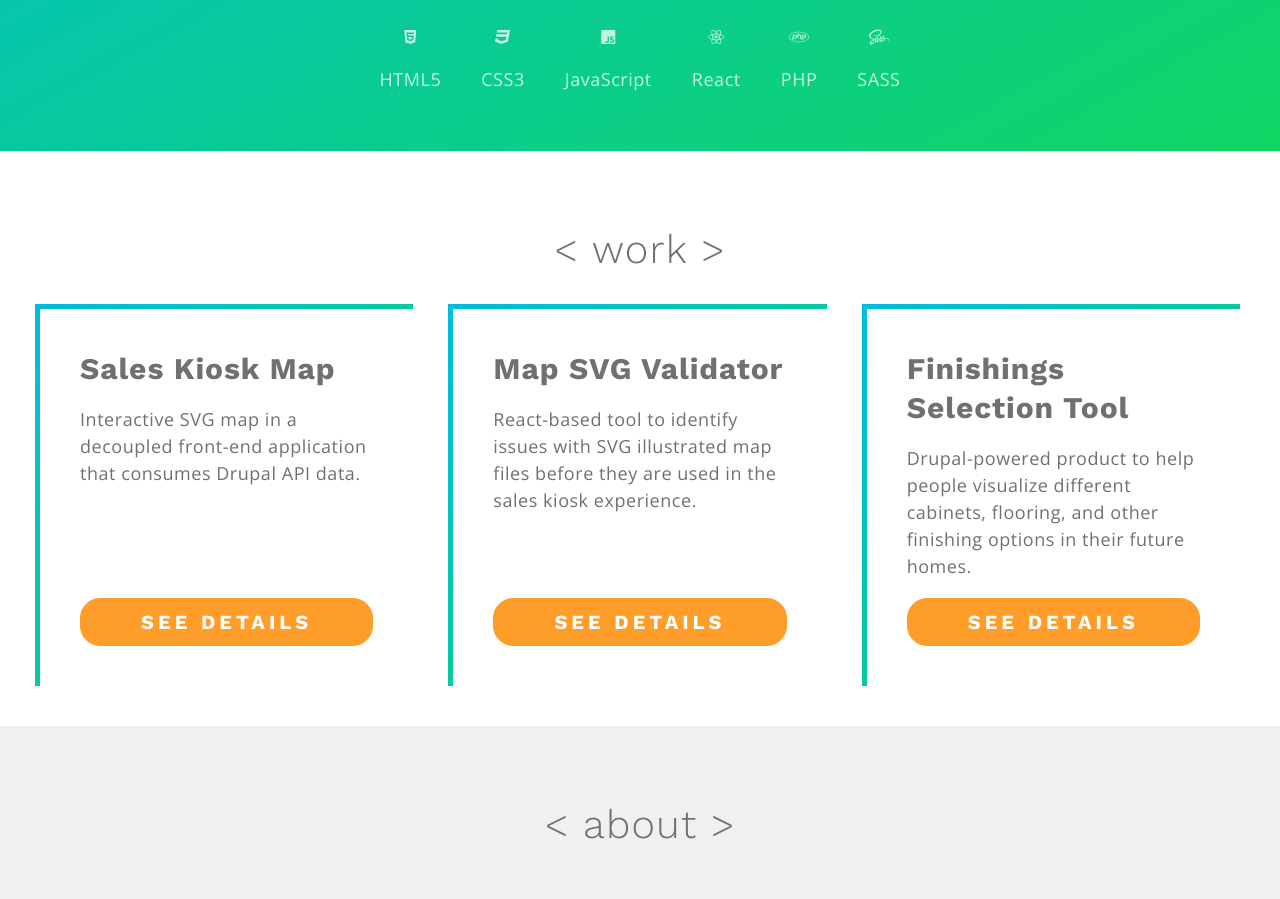
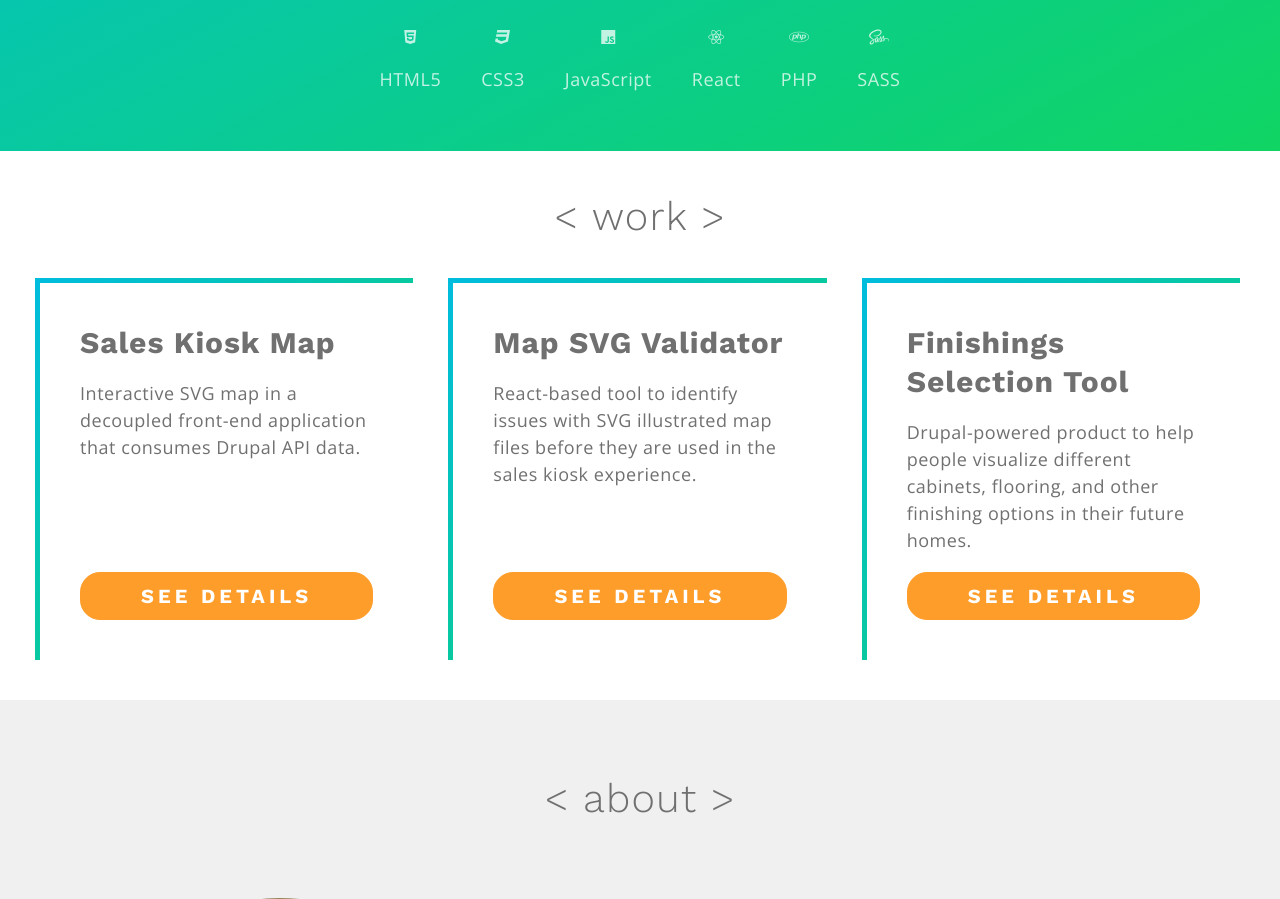
Before and after one commit to SharonHartsell/portfolio-site, a PHP site: page / in a window 1280 px wide. Shown: the part 547-1446 px from the top of the page. Run offline with PHP 8.4, Linux system fonts and the light colour scheme; some libraries are stand-ins or nearby versions.

Commit message:
feat(fst): add imgs

```diff
--- a/css/styles.css
+++ b/css/styles.css
@@ -241,11 +241,17 @@
 
 /* line 5, ../scss/_work.scss */
 .work_sectionTitle {
+  margin: 0;
   text-align: center;
   color: #707070;
 }
 
-/* line 10, ../scss/_work.scss */
+/* line 12, ../scss/_work.scss */
+.work_sectionTitle + .work_projectList {
+  margin-top: 40px;
+}
+
+/* line 16, ../scss/_work.scss */
 .work_projectList {
   display: -webkit-flex;
   display: flex;
@@ -256,7 +262,7 @@
   list-style: none;
 }
 
-/* line 19, ../scss/_work.scss */
+/* line 25, ../scss/_work.scss */
 .work_projectListItem {
   -webkit-flex: 1;
   flex: 1;
@@ -271,7 +277,7 @@
   background: white;
   padding: 40px;
 }
-/* line 29, ../scss/_work.scss */
+/* line 35, ../scss/_work.scss */
 .work_projectListItem:before {
   content: '';
   display: block;
@@ -290,23 +296,23 @@
   transition: transform 0.5s;
   z-index: -1;
 }
-/* line 44, ../scss/_work.scss */
+/* line 50, ../scss/_work.scss */
 .work_projectListItem + .work_projectListItem {
   margin-left: 40px;
 }
 
-/* line 49, ../scss/_work.scss */
+/* line 55, ../scss/_work.scss */
 .work_projectTitle {
   margin: 0;
   color: #707070;
 }
 
-/* line 55, ../scss/_work.scss */
+/* line 61, ../scss/_work.scss */
 .work_projectTeaser {
   color: #707070;
 }
 
-/* line 59, ../scss/_work.scss */
+/* line 65, ../scss/_work.scss */
 .work_projectTitle + .work_projectBtn,
 .work_projectTeaser + .work_projectBtn {
   margin-top: 20px;
--- a/scss/_work.scss
+++ b/scss/_work.scss
@@ -3,8 +3,14 @@
 }
 
   .work_sectionTitle {
+    margin: 0;
+
     text-align: center;
     color: $gray;
+  }
+
+  .work_sectionTitle + .work_projectList {
+    margin-top: 40px;
   }
 
   .work_projectList {
```
Also changed, not shown: work/fst.php (+13 -4 lines), img/work/fst/fst-mac.png (added), img/work/fst/intro-autocomplete.jpg (added), img/work/fst/packages-confirm.jpg (added), img/work/fst/picker-kitchen1.jpg (added), img/work/fst/picker-kitchen2.jpg (added), img/work/fst/picker-kitchen3.jpg (added), img/work/fst/picker-overhead.jpg (added), img/work/fst/picker-skeleton.jpg (added), img/work/fst/review.jpg (added), img/work/fst/thanks.jpg (added).
